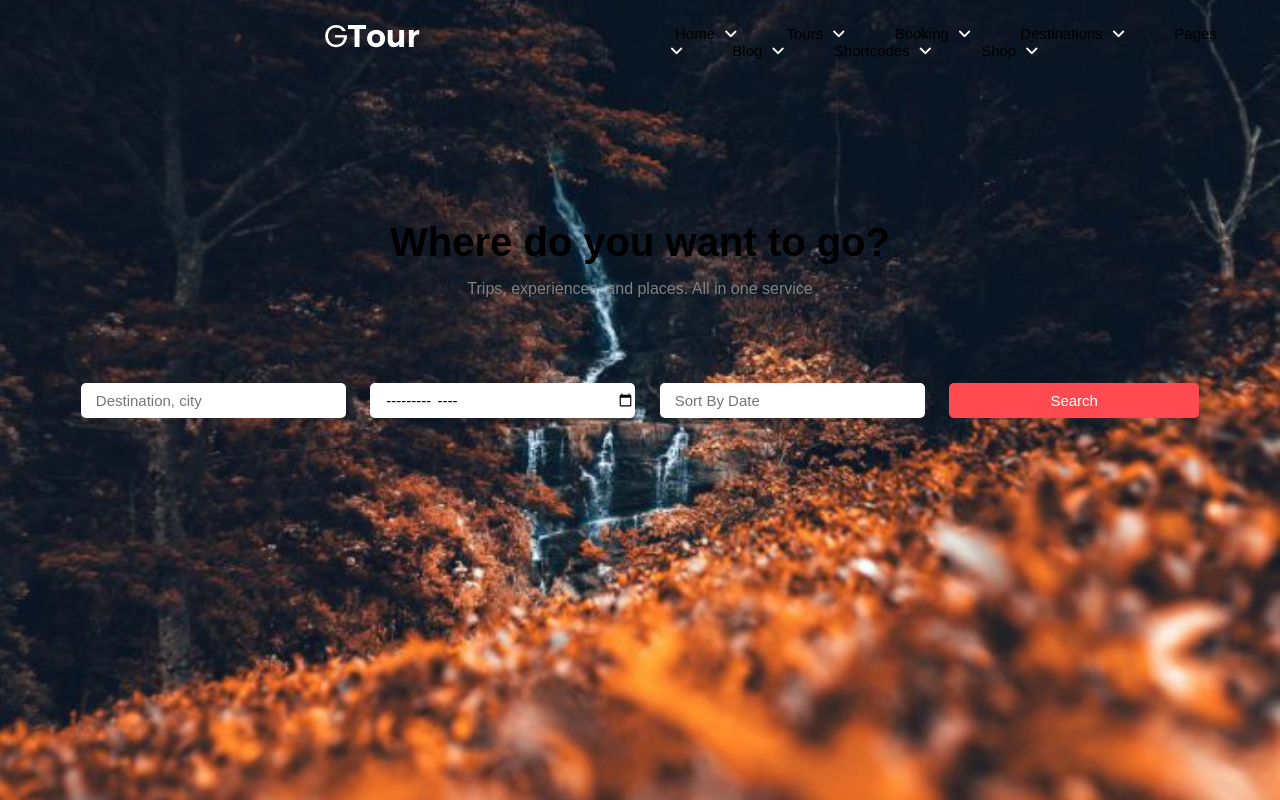
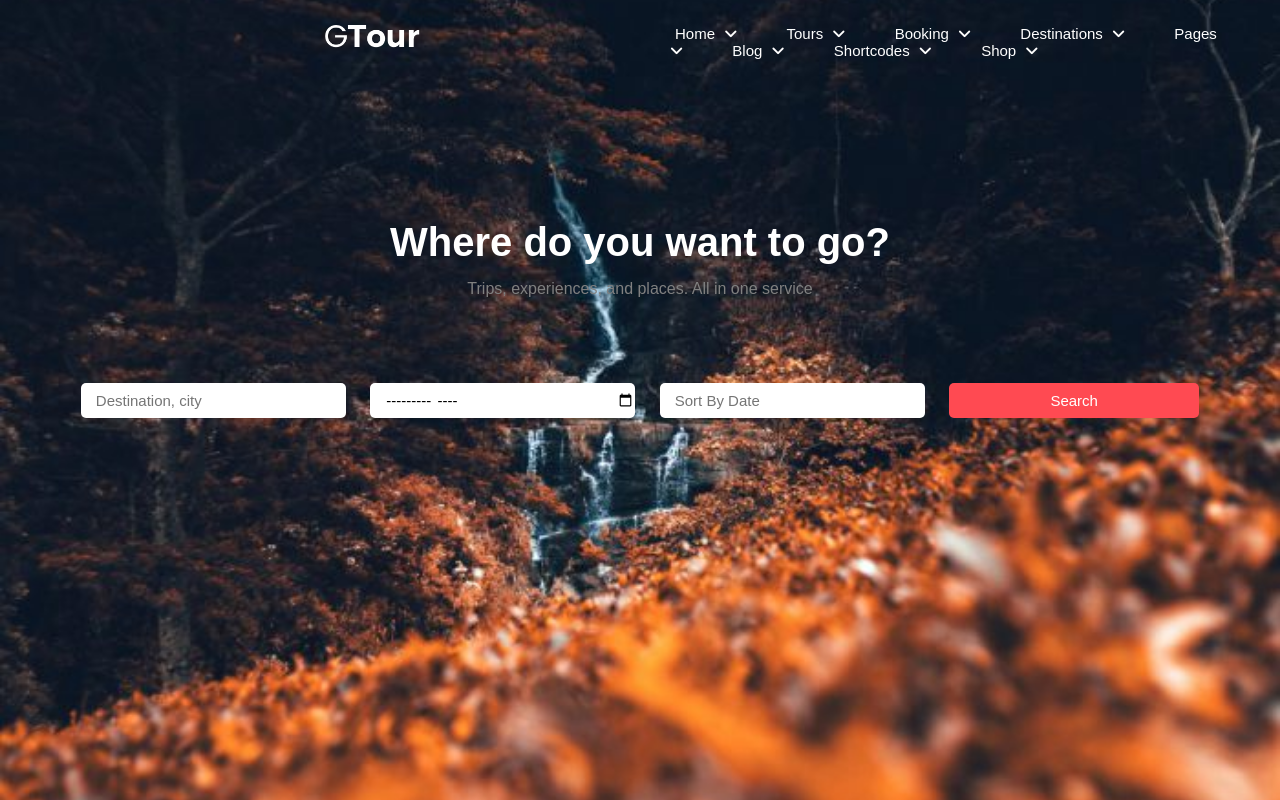
Before and after one commit to isjcode/frontendtask5, a plain HTML site: page index.html in a window 1280 px wide. Shown: the top 800 px of the page. Drawn offline with Linux system fonts and the light colour scheme.

Commit message:
Update style.css

```diff
--- a/style.css
+++ b/style.css
@@ -157,3 +157,7 @@ span, i, h1{
     height: 300px;
     border: 2px solid red;
 }
+
+.header span, .form h1 {
+  color: white;
+}
```
